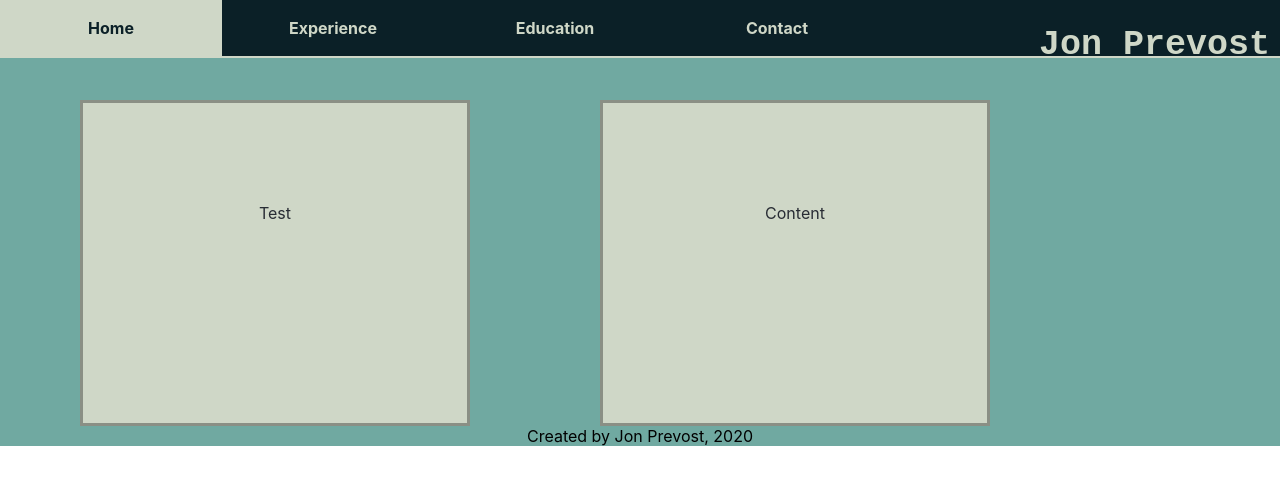
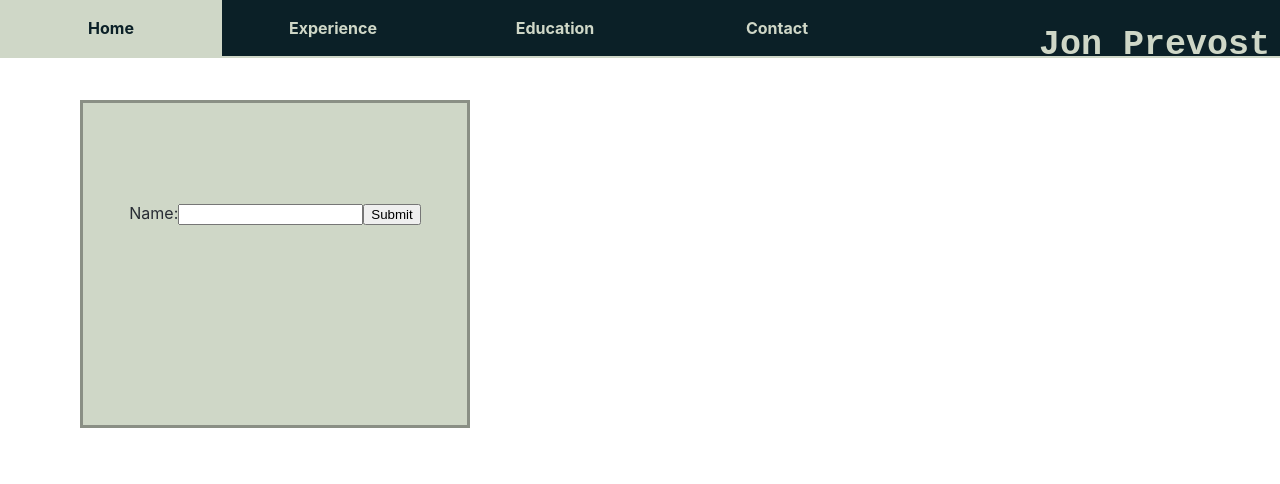
Before and after one commit to jprevost89/resume, a React (Create React App) app: page / in a window 1280 px wide. Shown: the top 484 px of the page. Built offline with nearby package versions, Linux system fonts and the light colour scheme.

Commit message:
Added state to About js

```diff
--- a/src/Components/About/About.js
+++ b/src/Components/About/About.js
@@ -1,13 +1,46 @@
-import React from 'react';
+import React, { Component } from 'react';
 import './About.css';
 
-const About = () => {
-    return(
-        <div className="row">
-            <div className="column">Test</div>
-            <div className="column">Content</div>
-        </div>
-    )
+class About extends Component {
+    state = {
+        name: "",
+        setName: false
+    }
+
+    nameChangeHandler = (event) => {
+        this.setState({name: event.target.value})
+    }
+
+    nameSubmitHandler = () => {
+        this.setState({setName: true})
+    }
+
+    render() {
+        let nameIsSet = this.state.setName;
+        let formInput;
+        if(!nameIsSet) {
+            formInput= (
+                <form className="column">
+                    <label>
+                        Name:
+                        <input type="text" name="name" onChange={(e) => this.nameChangeHandler(e)} />
+                    </label>
+                    <button onClick={this.nameSubmitHandler}>Submit</button>
+                </form>
+            )
+        } else {
+            formInput = (
+                <div>
+                    <br/><br/>
+                    <h1>Hello {this.state.name}</h1>
+                </div>
+            )
+        }
+
+        return (
+            <div>{formInput}</div>
+        )
+    }
 };
 
 export default About;
```
Also changed, not shown: src/Components/Experience/Experience.css (line endings or trailing spaces).
